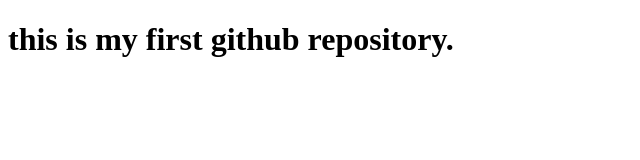
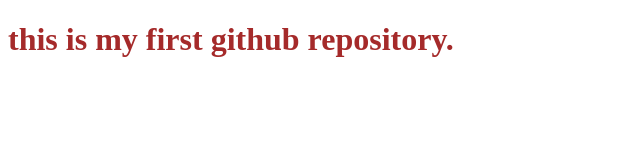
Before and after one commit to ketaki2611/webtech, a plain HTML site: page index.html in a window 1280 px wide. Shown: the whole page, without its empty margins (0-640 px from the left). Drawn offline with Linux system fonts and the light colour scheme.

Commit message:
Update index.html

```diff
--- a/index.html
+++ b/index.html
@@ -6,6 +6,6 @@
     <title>Document</title>
 </head>
 <body>
-    <h1>this is my first github repository.</h1>
+    <h1 style="color: brown;">this is my first github repository.</h1>
 </body>
 </html>
```
